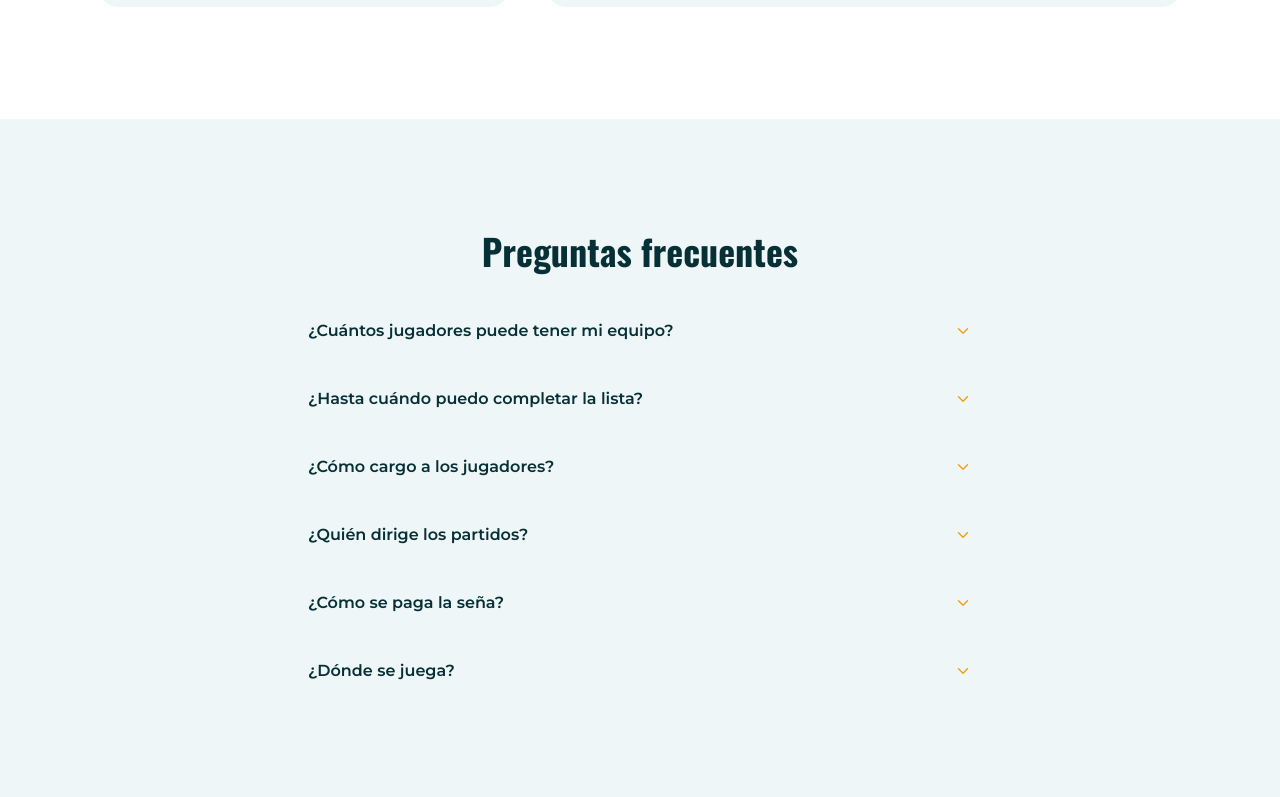
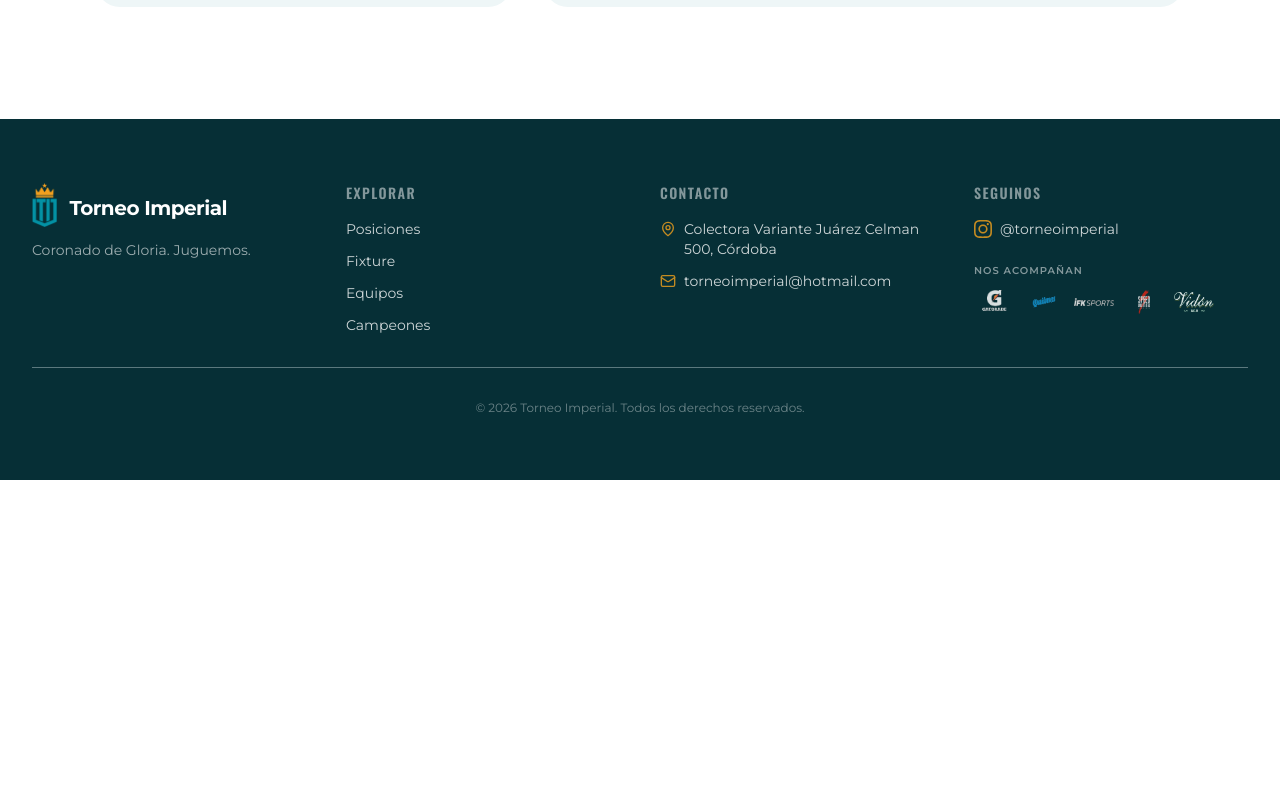
Before and after one commit to CodeTlon/imperial-web, a Next.js app: page /inscripcion in a window 1280 px wide. Shown: the part 983-1780 px from the top of the page. After the commit the page ends 1463 px from the top, so only its background shows below. Built offline with nearby package versions, Linux system fonts and the light colour scheme; no server answers.

Commit message:
torneo-imperial-v2: sin preguntas frecuentes en la pagina de inscripcion

```diff
--- a/src/app/inscripcion/page.tsx
+++ b/src/app/inscripcion/page.tsx
@@ -3,7 +3,7 @@
 import { useState, type FormEvent } from 'react'
 import Image from 'next/image'
 import PageHeader from '@/components/ui/PageHeader'
-import { CheckCircle2, ShieldCheck, Users, CalendarCheck, ClipboardList, MessageCircle, Wallet, CreditCard, MapPin, ChevronDown } from 'lucide-react'
+import { CheckCircle2, ShieldCheck, Users, CalendarCheck, ClipboardList, MessageCircle, Wallet, CreditCard, MapPin } from 'lucide-react'
 import Navbar from '@/components/layout/Navbar'
 import Footer from '@/components/layout/Footer'
 import { useSitio } from '@/lib/useSitio'
@@ -41,7 +41,7 @@ const necesitas = [
 ]
 
 export default function InscripcionPage() {
-  const { business, requisitos, preguntas } = useSitio()
+  const { business, requisitos } = useSitio()
   const [enviado, setEnviado] = useState<string | null>(null)
   const [error, setError] = useState<string | null>(null)
 
@@ -180,22 +180,6 @@ export default function InscripcionPage() {
         </section>
 
 
-      <section className="section-pad" style={{ backgroundColor: 'var(--demo-surface)' }}>
-        <div className="max-w-3xl mx-auto px-4 sm:px-6 lg:px-8">
-          <h2 className="section-title text-center mb-8">Preguntas frecuentes</h2>
-          <div className="space-y-3">
-            {preguntas.map((f) => (
-              <details key={f.question} className="faq card group !p-0 overflow-hidden">
-                <summary className="flex cursor-pointer list-none items-center justify-between gap-4 px-5 py-4 font-semibold" style={{ color: 'var(--demo-heading)' }}>
-                  {f.question}
-                  <ChevronDown size={18} className="flex-shrink-0 transition-transform duration-300 group-open:rotate-180" style={{ color: 'var(--demo-accent)' }} />
-                </summary>
-                <p className="px-5 pb-5 text-sm leading-relaxed" style={{ color: 'var(--demo-muted)' }}>{f.answer}</p>
-              </details>
-            ))}
-          </div>
-        </div>
-      </section>
       </main>
       <Footer />
     </>
--- a/src/lib/useSitio.ts
+++ b/src/lib/useSitio.ts
@@ -11,14 +11,6 @@ export const REQUISITOS_BASE = [
   'Se completa antes de la segunda fecha',
   'Árbitro y veedor en cada partido',
 ]
-export const PREGUNTAS_BASE = [
-  { question: '¿Cuántos jugadores puede tener mi equipo?', answer: 'La lista de buena fe es de hasta 25 jugadores por equipo.' },
-  { question: '¿Hasta cuándo puedo completar la lista?', answer: 'Se completa antes de la segunda fecha del torneo.' },
-  { question: '¿Cómo cargo a los jugadores?', answer: 'Una vez inscripto, el delegado ingresa a su panel y carga a cada jugador con su DNI (frente y dorso) y su foto. La organización revisa la documentación.' },
-  { question: '¿Quién dirige los partidos?', answer: 'Cada partido cuenta con árbitro y veedor.' },
-  { question: '¿Cómo se paga la seña?', answer: 'La seña es parte de la inscripción. Cuando te contactemos por WhatsApp te indicamos cómo abonarla.' },
-  { question: '¿Dónde se juega?', answer: 'En el predio de Colectora Variante Juárez Celman 500, Córdoba.' },
-]
 
 // Configuración del sitio con los cambios hechos desde el panel (Contenido) por encima de demo-config.ts.
 export function useSitio() {
@@ -30,7 +22,6 @@ export function useSitio() {
     business: { ...base.business, ...c.contacto },
     portada: { descripcion: c.portada?.descripcion ?? PORTADA_BASE.descripcion },
     requisitos: c.requisitos ?? REQUISITOS_BASE,
-    preguntas: PREGUNTAS_BASE,
     content: { ...base.content, cta: c.cta ?? base.content.cta },
   }
 }
```
